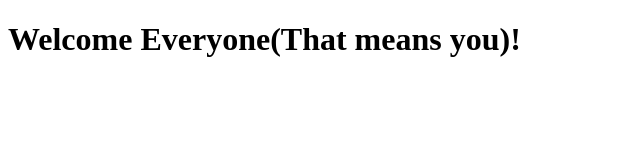
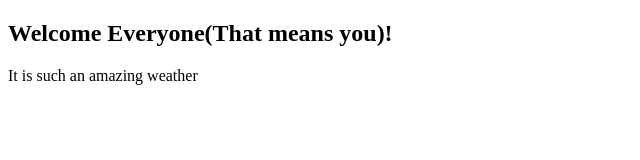
Before and after one commit to W0401389/W0401389.github.io, a plain HTML site: page Labs/Lab0/index.html in a window 1280 px wide. Shown: the whole page, without its empty margins (0-640 px from the left). Drawn offline with Linux system fonts and the light colour scheme.

Commit message:
Welcome messgae changed

```diff
--- a/Labs/Lab0/index.html
+++ b/Labs/Lab0/index.html
@@ -5,6 +5,7 @@
     <title>My first page</title>
 </head>
 <body>
-    <div><h1>Welcome Everyone(That means you)!</h1></div>
+    <div><h2>Welcome Everyone(That means you)!</h2></div>
+    <p> It is such an amazing weather</p>
 </body>
 </html>
```
